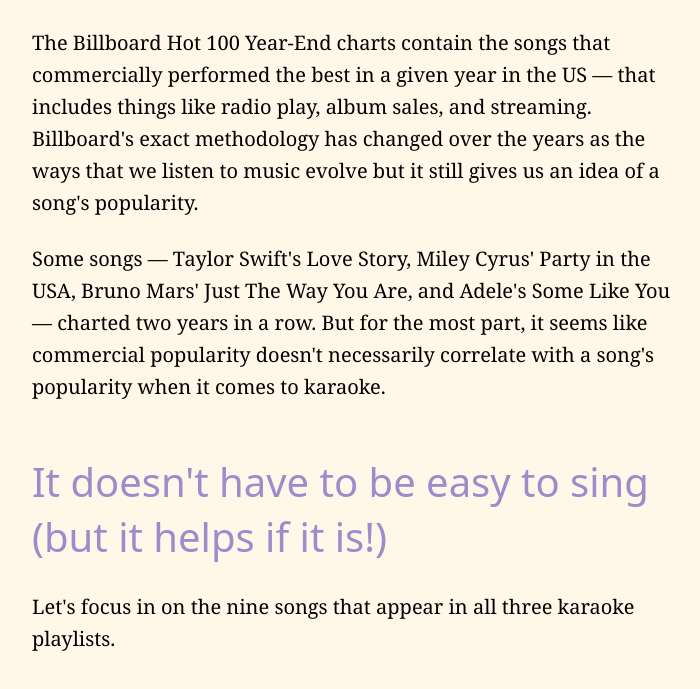
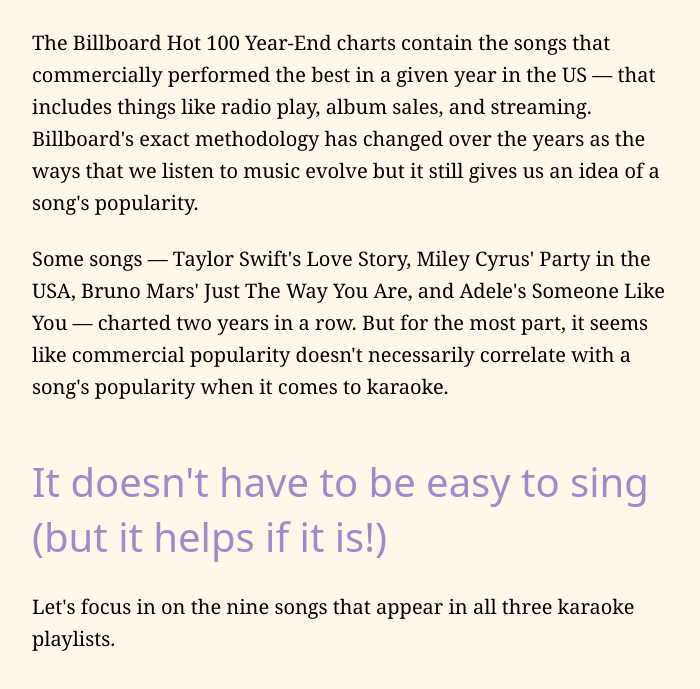
Before and after one commit to khadijaalam/karaoke-songs, a plain HTML site: page docs/index.html in a window 1280 px wide. Shown: the part 4122-4811 px from the top of the page, without its empty margins (288-988 px from the left). Drawn offline with Linux system fonts and the light colour scheme; grey boxes are pictures that could not be loaded; a web font is replaced by a local one.

Commit message:
Update index.html

```diff
--- a/docs/index.html
+++ b/docs/index.html
@@ -184,7 +184,7 @@
 
         <p>The Billboard Hot 100 Year-End charts contain the songs that commercially performed the best in a given year in the US — that includes things like radio play, album sales, and streaming. Billboard's exact methodology has changed over the years as the ways that we listen to music evolve but it still gives us an idea of a song's popularity.</p>
 
-        <p>Some songs — Taylor Swift's Love Story, Miley Cyrus' Party in the USA, Bruno Mars' Just The Way You Are, and Adele's Some Like You — charted two years in a row. But for the most part, it seems like commercial popularity doesn't necessarily correlate with a song's popularity when it comes to karaoke.</p>
+        <p>Some songs — Taylor Swift's Love Story, Miley Cyrus' Party in the USA, Bruno Mars' Just The Way You Are, and Adele's Someone Like You — charted two years in a row. But for the most part, it seems like commercial popularity doesn't necessarily correlate with a song's popularity when it comes to karaoke.</p>
 
         <h1>It doesn't have to be easy to sing (but it helps if it is!)</h1>
 
```
